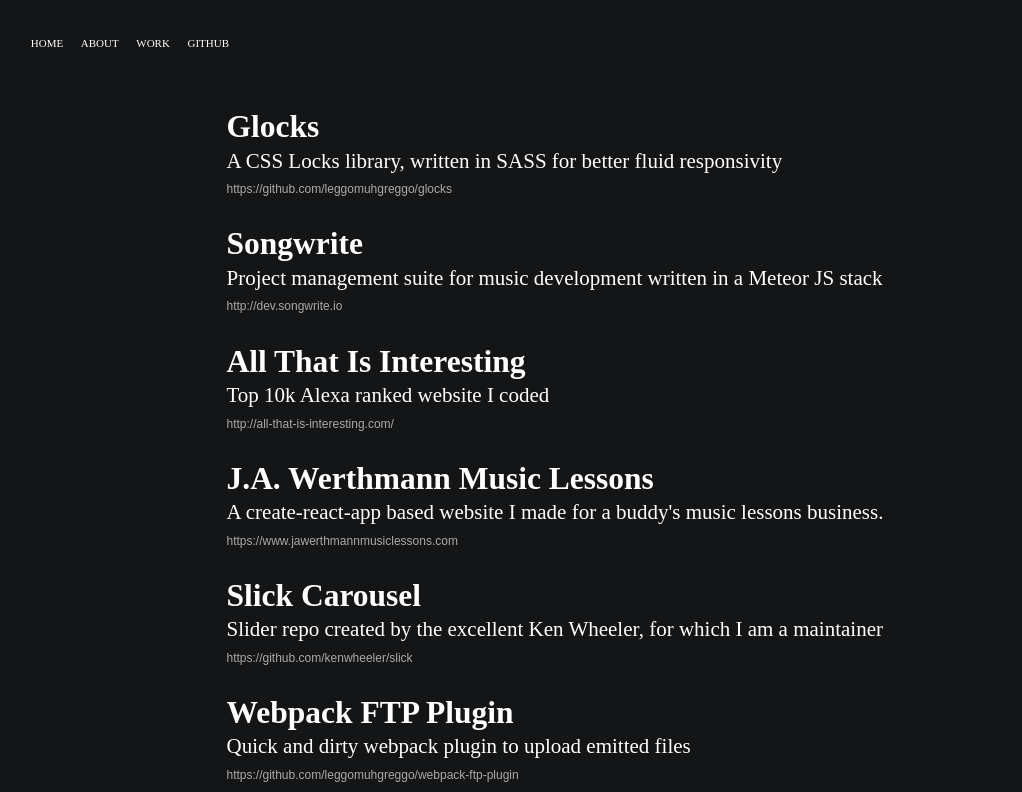
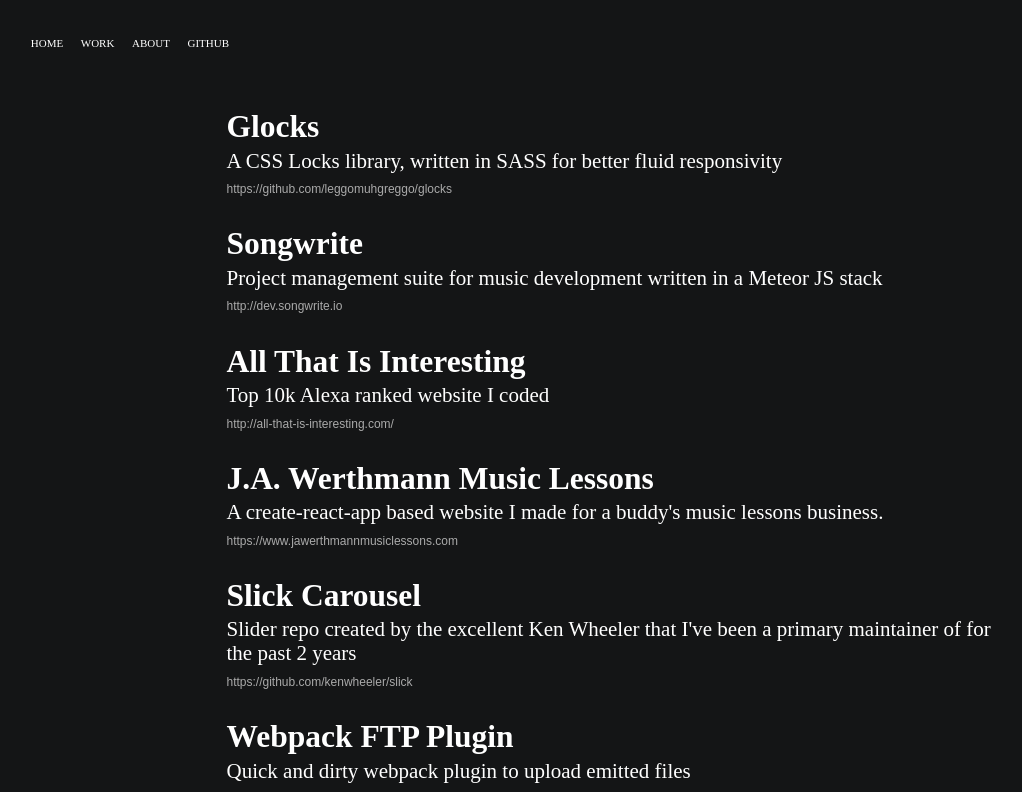
Before and after one commit to leggomuhgreggo/portfolio, a React (Create React App) app: page /work in a window 1280 px wide. Shown: the top 792 px of the page, without its empty margins (25-1047 px from the left). Built offline with nearby package versions, Linux system fonts and the light colour scheme.

Commit message:
updated nav

```diff
--- a/src/App.js
+++ b/src/App.js
@@ -8,25 +8,6 @@
 import Home from './components/Home/Home.js';
 import About from './components/About/About.js';
 import Work from './components/Work/Work.js';
-
-const NAV_CONFIG = [
-  {
-    link: '/',
-    text: 'Home'
-  },
-  {
-    link: '/about',
-    text: 'About'
-  },
-  {
-    link: '/work',
-    text: 'Work'
-  },
-  {
-    link: '/github',
-    text: 'Github'
-  }
-];
 
 const Main = styled.main`
   width: 100%;
@@ -43,7 +24,7 @@
         <Route
           render={({ location }) => (
             <SiteWrap>
-              <Nav navItems={NAV_CONFIG} />
+              <Nav />
 
               <CSSTransitionGroup
                 component={Main}
--- a/src/components/Nav/Nav.js
+++ b/src/components/Nav/Nav.js
@@ -1,24 +1,35 @@
 import React from 'react';
-import { Link } from 'react-router-dom';
+import { Link, Route } from 'react-router-dom';
 import { Container } from '../Scaffolding/Scaffolding.js';
 import styled from 'styled-components';
 
-const NavItem = props => (
-  <li>
-    <Link to={props.link}>{props.text}</Link>
-  </li>
+const NavItem = ({ label, to, activeOnlyWhenExact }) => (
+  <Route
+    path={to}
+    exact={activeOnlyWhenExact}
+    children={({ match }) => (
+      <li className={match ? 'active' : ''}>
+        <Link to={to}>{label}</Link>
+      </li>
+    )}
+  />
 );
 
-const NavList = props => (
+const NavList = () => (
   <ul className="nav-list">
-    {props.navItems.map((item, key) => <NavItem key={key} {...item} />)}
+    <NavItem to="/" label="Home" />
+    <NavItem to="/work" label="Work" />
+    <NavItem to="/about" label="About" />
+    <li>
+      <a href="https://github.com/leggomuhgreggo/">Github</a>
+    </li>
   </ul>
 );
 
-const Nav_ = ({ navItems, ...rest }) => (
-  <nav {...rest}>
+const Nav_ = ({ ...props }) => (
+  <nav {...props}>
     <Container type="fluid">
-      <NavList navItems={navItems} />
+      <NavList />
     </Container>
   </nav>
 );
--- a/src/components/Work/Work.js
+++ b/src/components/Work/Work.js
@@ -38,7 +38,7 @@
   {
     title: 'Slick Carousel',
     link: 'https://github.com/kenwheeler/slick',
-    summary: `Slider repo created by the excellent Ken Wheeler, for which I am a maintainer`,
+    summary: `Slider repo created by the excellent Ken Wheeler that I've been a primary maintainer of for the past 2 years`,
     img: '',
     tags: []
   },
@@ -92,7 +92,7 @@
 const WorkItem_ = ({ className, ...props }) => (
   <li className={className}>
     <Title>
-      <FancyLink href={props.link}>
+      <FancyLink target="_blank" href={props.link}>
         {props.title}
       </FancyLink>
     </Title>
```
Also changed, not shown: 1 other file (tests, documents, lock files or other folders).
